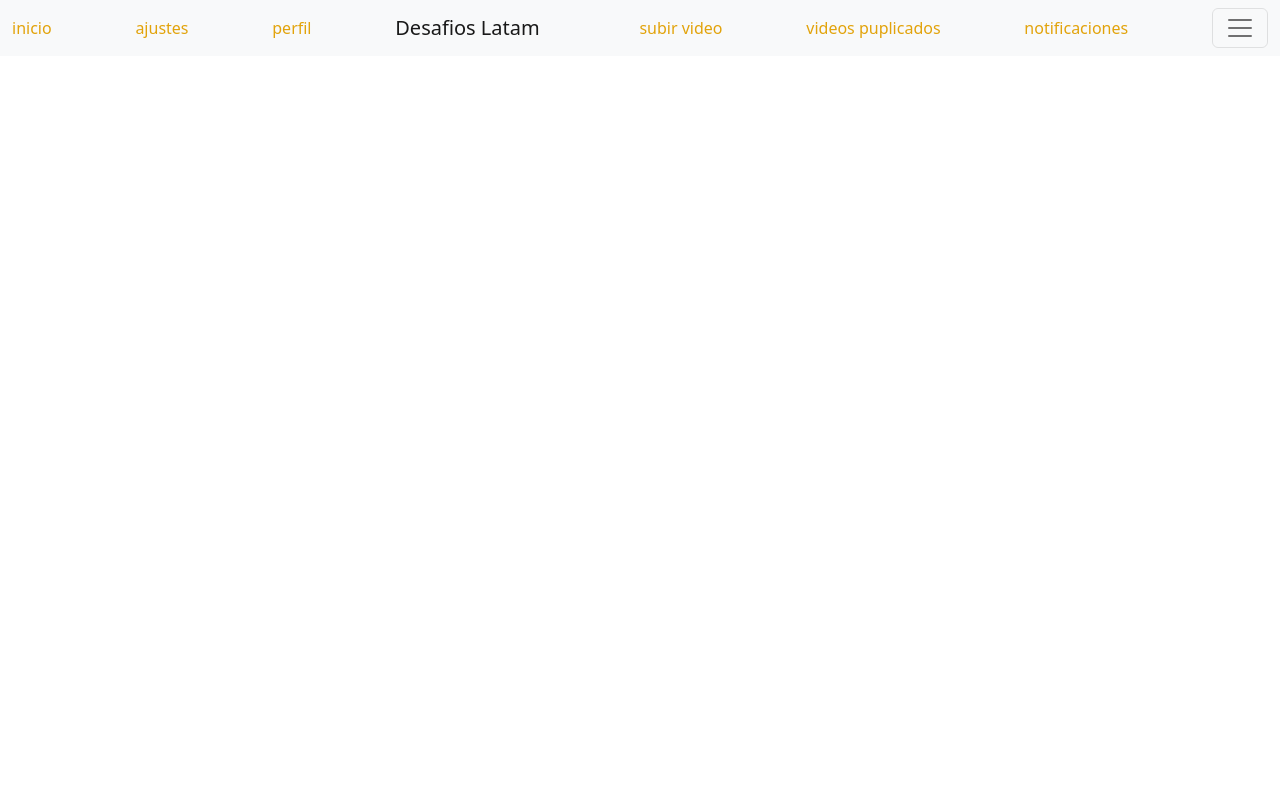
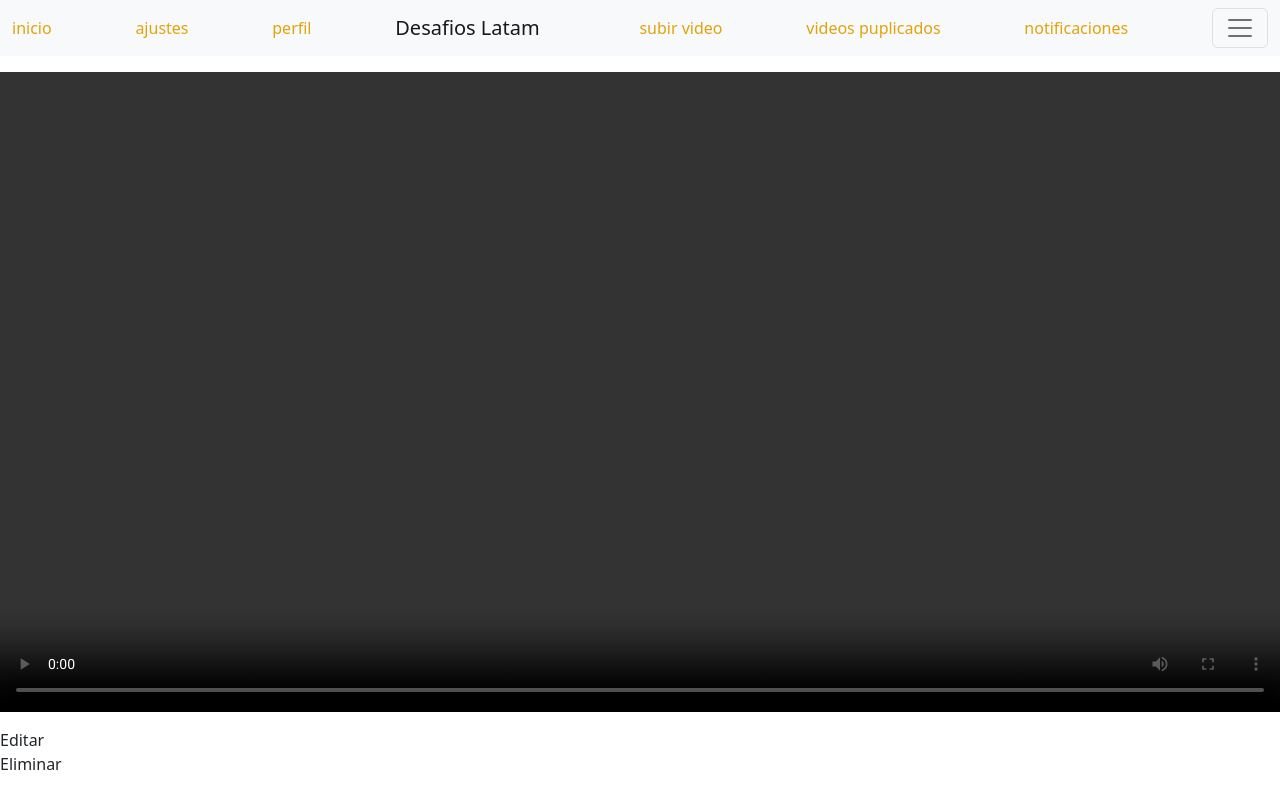
Before and after one commit to dlab-team/celulatd-1, a React (Create React App) app: page /dashboard in a window 1280 px wide. Built offline with nearby package versions, Linux system fonts and the light colour scheme.

Commit message:
feat(accesos): :seedling: Se agregan accesos
Se agregan accesos para dashboard admin

Se agregan accesos en navbar con modificaciones

```diff
--- a/src/components/dashboard/Dashboard.js
+++ b/src/components/dashboard/Dashboard.js
@@ -1,16 +1,12 @@
 import React from "react";
 import "bootstrap/dist/css/bootstrap.min.css";
-import VideoUploader from "./video/VideoUploader";
-import VideoList from "./video/VideoList";
 import NavbarComp from "./NavbarComponent";
-
-
-
+import VideoList from "./video/ComponetVideo";
 
 const Dashboard = () => {
     return (
-      <div className="dashboard-wrapper">
-     <NavbarComp/>
+      <div className="container-responsive">
+     <VideoList/>
 
       </div>
     );
```
